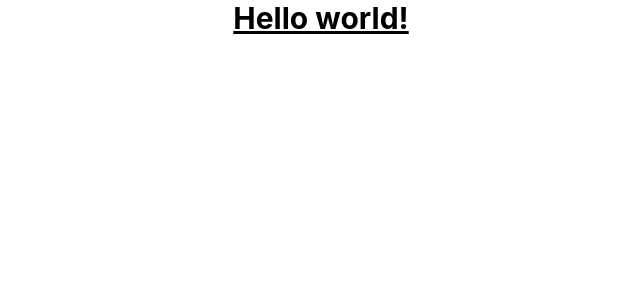
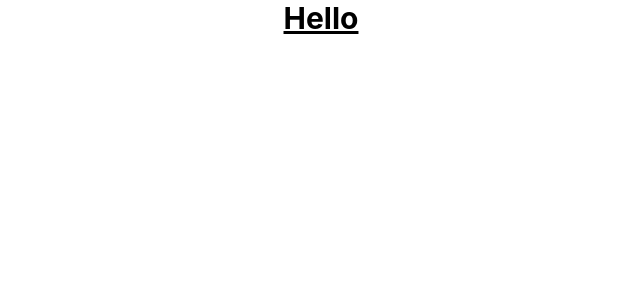
Before and after one commit to WiktorSzymczyk/wrwrum-final-project, a React (Create React App) app: page / in a window 1280 px wide. Shown: the top 300 px of the page, without its empty margins (319-959 px from the left). Built offline with nearby package versions, Linux system fonts and the light colour scheme.

Commit message:
adding branch

```diff
--- a/src/App.tsx
+++ b/src/App.tsx
@@ -4,7 +4,7 @@
 function App() {
   return (
     <div className="App">
-      <h1 className="text-3xl font-bold underline">Hello world!</h1>
+      <h1 className="text-3xl font-bold underline">Hello</h1>
     </div>
   );
 }
```
